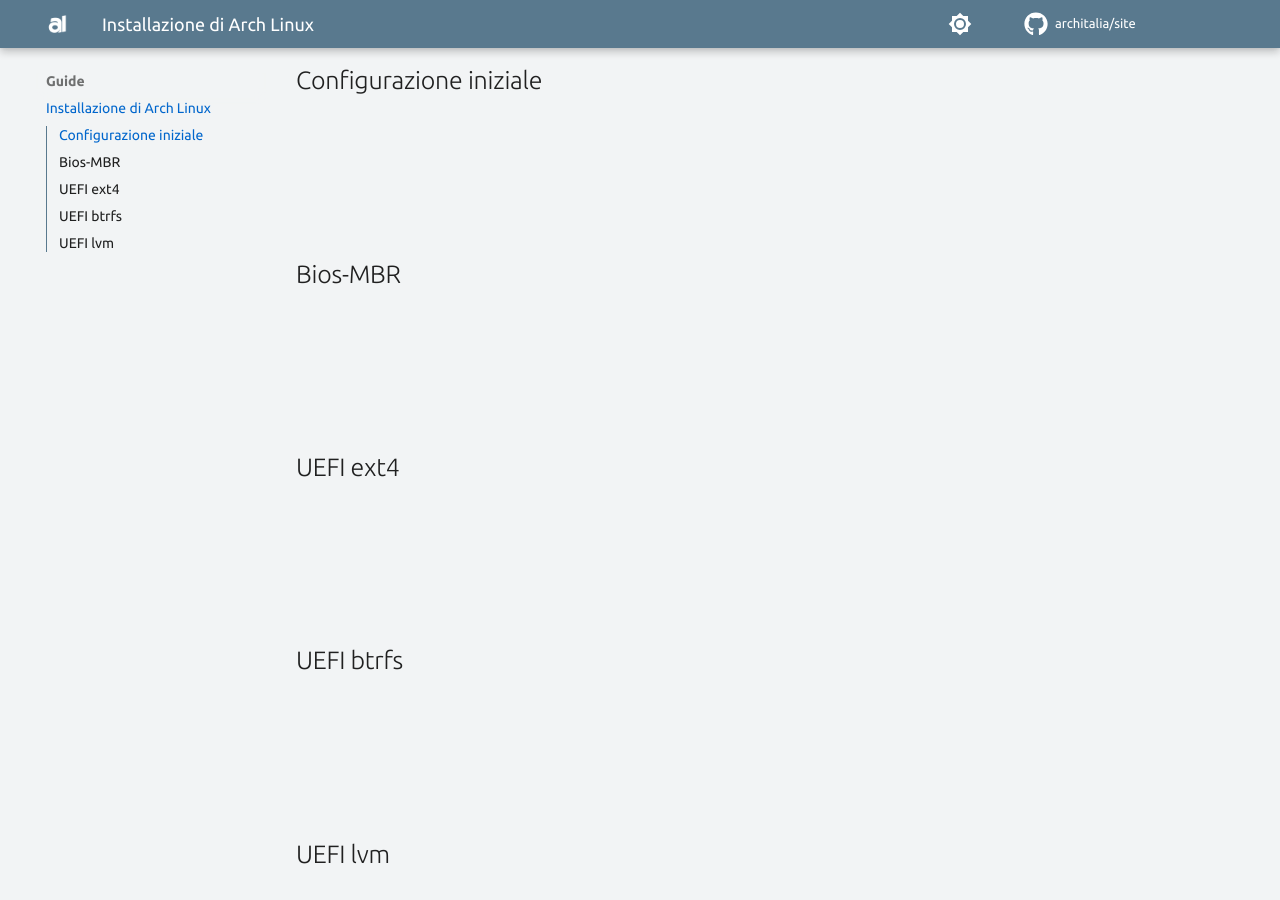
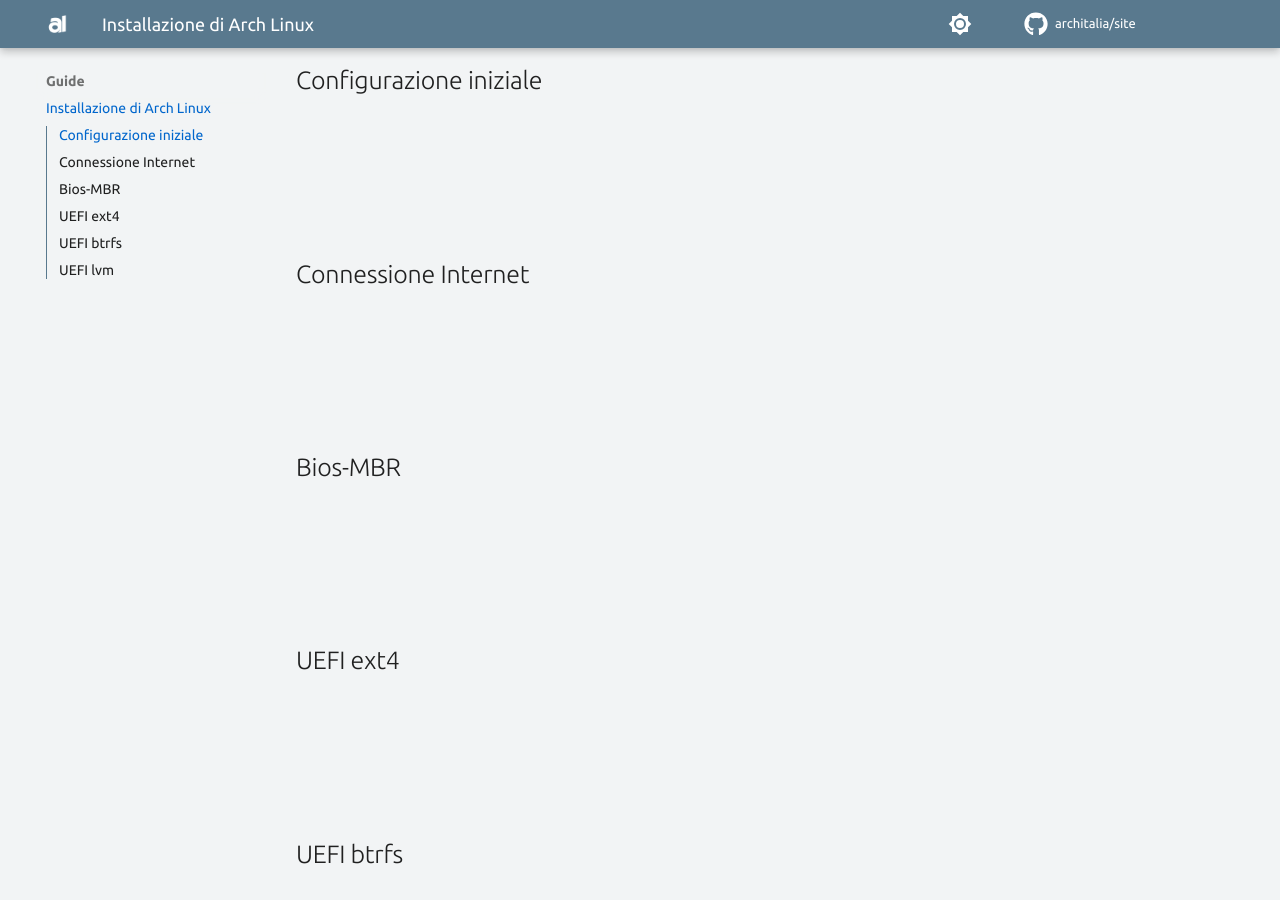
Before and after one commit to ArchItalia/site, an MkDocs documentation site: the page built from docs/Guide/guide.md, in a window 1280 px wide and 900 px high, scrolled down 558 px. Built offline with MkDocs 1.6.1 and Material for MkDocs 9.7.7, drawn with Linux system fonts in a browser that asks for light colours; comment, search, counter and statistics services are not loaded; the version menu is left out.

Commit message:
Update guide.md

```diff
--- a/docs/Guide/guide.md
+++ b/docs/Guide/guide.md
@@ -12,6 +12,14 @@
 <br><br><br><br>
 
 ## Configurazione iniziale
+
+
+
+
+<br><br><br><br>
+
+## Connessione Internet
+
 
 
 
```
